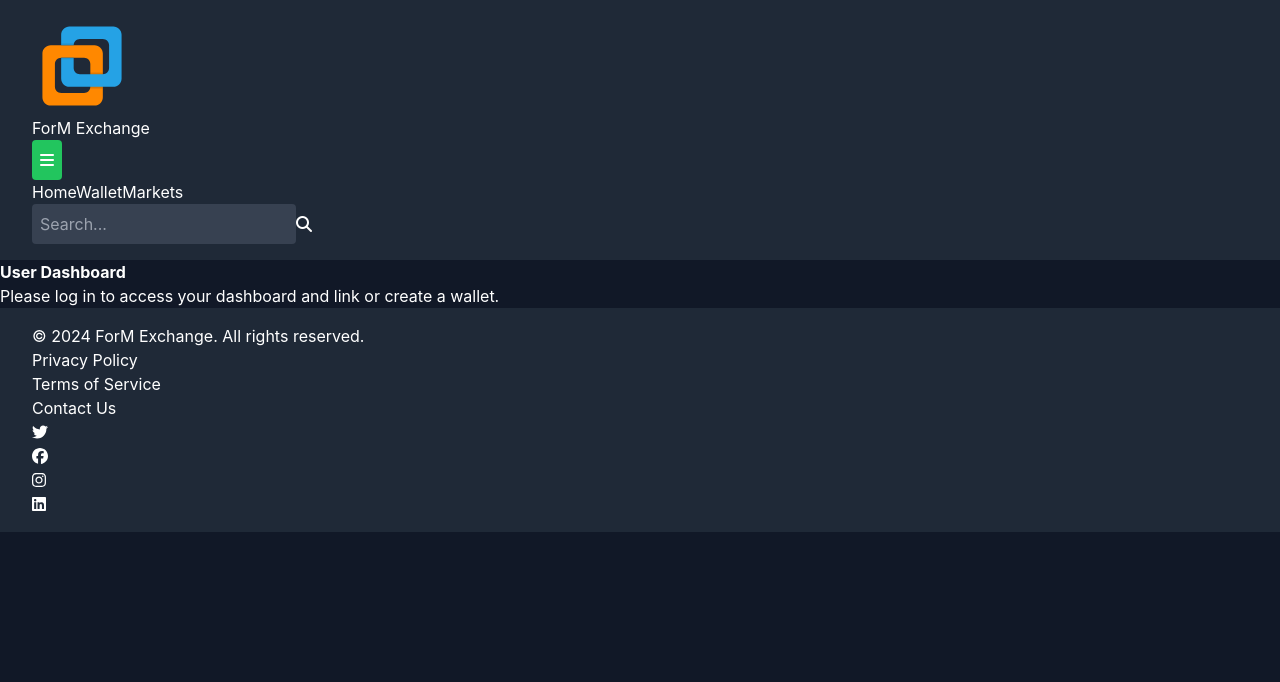
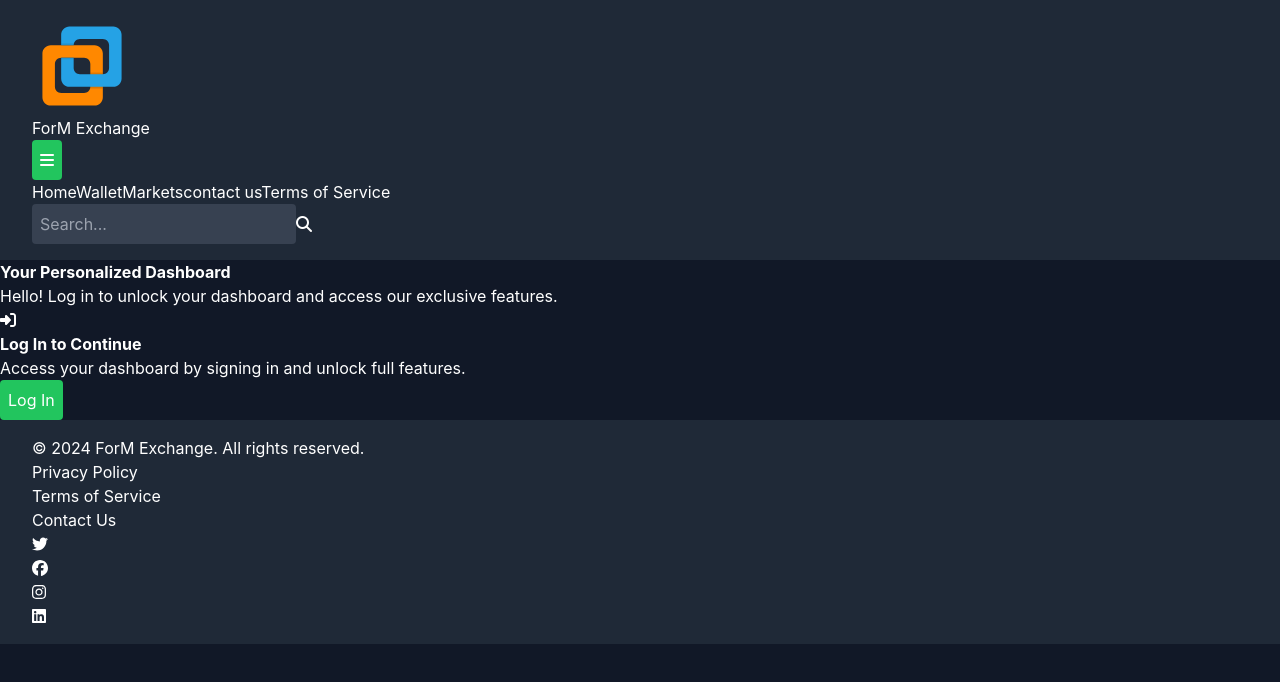
Before and after one commit to Seunfola/trading-exchange, a Next.js app: page /profile in a window 1280 px wide. Shown: the top 682 px of the page. Built offline with nearby package versions, Linux system fonts and the light colour scheme.

Commit message:
update the db

```diff
--- a/components/Header.tsx
+++ b/components/Header.tsx
@@ -1,6 +1,7 @@
 import Link from "next/link";
 import { useState } from "react";
 import "@fortawesome/fontawesome-free/css/all.css";
+import TermsOfService from "./../pages/terms-of-service";
 
 const Header = () => {
   const [isMenuOpen, setIsMenuOpen] = useState(false);
@@ -12,13 +13,11 @@ const Header = () => {
   return (
     <header className="bg-gray-800 text-white p-4">
       <div className="container mx-auto flex items-center justify-between">
-        {/* Logo */}
         <Link href="/" className="flex items-center space-x-4">
           <img src="/logo.svg" alt="ForM Exchange Logo" className="w-10 h-10" />
           <div className="logo text-lg font-bold">ForM Exchange</div>
         </Link>
 
-        {/* Mobile Menu Toggle */}
         <button
           className="text-white text-2xl md:hidden focus:outline-none"
           onClick={toggleMenu}
@@ -26,7 +25,6 @@ const Header = () => {
           <i className={`fas ${isMenuOpen ? "fa-times" : "fa-bars"}`}></i>
         </button>
 
-        {/* Navigation Links */}
         <div
           className={`flex-col md:flex md:flex-row items-center md:space-x-6 transition-transform duration-300 ${
             isMenuOpen ? "flex" : "hidden md:flex"
@@ -42,9 +40,14 @@ const Header = () => {
             <Link href="/markets" legacyBehavior>
               <a className="hover:text-green-500">Markets</a>
             </Link>
+            <Link href="/contactus" legacyBehavior>
+              <a className="hover:text-green-500">contact us</a>
+            </Link>
+            <Link href="/terms-of-service" legacyBehavior>
+              <a className="hover:text-green-500">Terms of Service</a>
+            </Link>
           </nav>
 
-          {/* Search Bar */}
           <div className="search-bar relative mt-4 md:mt-0">
             <input
               type="text"
--- a/pages/index.tsx
+++ b/pages/index.tsx
@@ -10,8 +10,8 @@ import ContactUs from './contactus';
 import TermsOfService from './terms-of-service';
 
 function Home() {
-  const { isAuthenticated } = useAuth();
-  const [showLogin, setShowLogin] = useState(true);
+  // const { isAuthenticated } = useAuth();
+  // const [showLogin, setShowLogin] = useState(true);
 
   return (
     <>
--- a/pages/privacy-policy.tsx
+++ b/pages/privacy-policy.tsx
@@ -5,7 +5,6 @@ import Footer from '../components/Footer';
 const PrivacyPolicy: React.FC = () => {
   return (
     <div className="bg-gray-900 min-h-screen flex flex-col">
-      <Header />
       <main className="container mx-auto py-8 flex-grow text-white">
         <h1 className="text-3xl mb-4">Privacy Policy</h1>
         <p>Effective Date: [Insert Date]</p>
@@ -50,7 +49,6 @@ const PrivacyPolicy: React.FC = () => {
           If you have any questions about this Privacy Policy, please contact us at [Insert Contact Information].
         </p>
       </main>
-      <Footer />
     </div>
   );
 };
--- a/pages/profile.tsx
+++ b/pages/profile.tsx
@@ -1,6 +1,8 @@
 import React from 'react';
 import { useRouter } from 'next/navigation';
 import { useAuth } from '../context/AuthContext';
+import { FontAwesomeIcon } from '@fortawesome/react-fontawesome';
+import { faWallet, faPlus, faSignInAlt } from '@fortawesome/free-solid-svg-icons';
 
 const Profile: React.FC = () => {
   const { isAuthenticated } = useAuth();
@@ -14,32 +16,79 @@ const Profile: React.FC = () => {
     router.push('/createWallet');
   };
 
+  const handleLogin = () => {
+    router.push('/login');
+  };
+
   return (
-    <div className="bg-gray-900 p-4 sm:p-6 rounded-lg shadow-lg max-w-md mx-auto">
-      <h2 className="text-xl sm:text-2xl font-bold text-white mb-4">User Dashboard</h2>
+    <div className="bg-gradient-to-r from-indigo-500 via-purple-500 to-pink-500 p-8 sm:p-12 rounded-3xl shadow-xl max-w-3xl mx-auto mt-12">
+      <h2 className="text-3xl sm:text-4xl font-extrabold text-white mb-6 text-center">
+        Your Personalized Dashboard
+      </h2>
+      <p className="text-lg text-gray-100 mb-8 text-center">
+        {isAuthenticated
+          ? "Welcome back! Ready to explore? Link your wallet or create a new one to get started."
+          : "Hello! Log in to unlock your dashboard and access our exclusive features."}
+      </p>
+      <div
+        className={`grid gap-6 ${
+          isAuthenticated ? 'grid-cols-1 sm:grid-cols-2' : 'grid-cols-1'
+        }`}
+      >
         {isAuthenticated ? (
-        <div className="text-gray-400 mt-4">
-          <p>Welcome to your dashboard. Please link your wallet to start using our services.</p>
-          <div className="flex space-x-4 mt-4">
+          <>
+            <div className="flex flex-col items-center bg-white text-gray-800 p-6 rounded-lg shadow-lg transform hover:scale-105 transition duration-300">
+              <FontAwesomeIcon
+                icon={faWallet}
+                className="text-blue-500 text-5xl mb-4"
+              />
+              <h3 className="text-xl font-bold mb-2">Link Your Wallet</h3>
+              <p className="text-sm text-gray-600 mb-4">
+                Securely connect your wallet to manage your transactions with ease.
+              </p>
               <button
                 onClick={handleLinkWallet}
-              className="bg-blue-500 hover:bg-blue-700 text-white font-bold py-2 px-4 rounded"
+                className="bg-blue-600 text-white font-medium py-2 px-4 rounded-lg hover:bg-blue-700 transition duration-300"
               >
-              Link Wallet
+                Get Started
               </button>
+            </div>
+            <div className="flex flex-col items-center bg-white text-gray-800 p-6 rounded-lg shadow-lg transform hover:scale-105 transition duration-300">
+              <FontAwesomeIcon
+                icon={faPlus}
+                className="text-green-500 text-5xl mb-4"
+              />
+              <h3 className="text-xl font-bold mb-2">Create a Wallet</h3>
+              <p className="text-sm text-gray-600 mb-4">
+                Don’t have a wallet? Set up a new one in just a few clicks.
+              </p>
               <button
                 onClick={handleCreateWallet}
-              className="bg-green-500 hover:bg-green-700 text-white font-bold py-2 px-4 rounded"
+                className="bg-green-600 text-white font-medium py-2 px-4 rounded-lg hover:bg-green-700 transition duration-300"
               >
-              Create Wallet
+                Create Now
               </button>
             </div>
-        </div>
+          </>
         ) : (
-        <div className="text-gray-400 mt-4">
-          <p>Please log in to access your dashboard and link or create a wallet.</p>
+          <div className="flex flex-col items-center bg-white text-gray-800 p-6 rounded-lg shadow-lg transform hover:scale-105 transition duration-300">
+            <FontAwesomeIcon
+              icon={faSignInAlt}
+              className="text-purple-500 text-5xl mb-4"
+            />
+            <h3 className="text-xl font-bold mb-2">Log In to Continue</h3>
+            <p className="text-sm text-gray-600 mb-4">
+              Access your dashboard by signing in and unlock full features.
+            </p>
+            <button
+              onClick={handleLogin}
+              className="bg-purple-600 text-white font-medium py-2 px-4 rounded-lg hover:bg-purple-700 transition duration-300"
+            >
+              Log In
+            </button>
           </div>
         )}
+      </div>
     </div>
   );
 };
```
Also changed, not shown: pages/markets.tsx (+18 -3 lines), 1 other file (tests, documents, lock files or other folders). Lines whose indentation alone changed are shown as unchanged.
